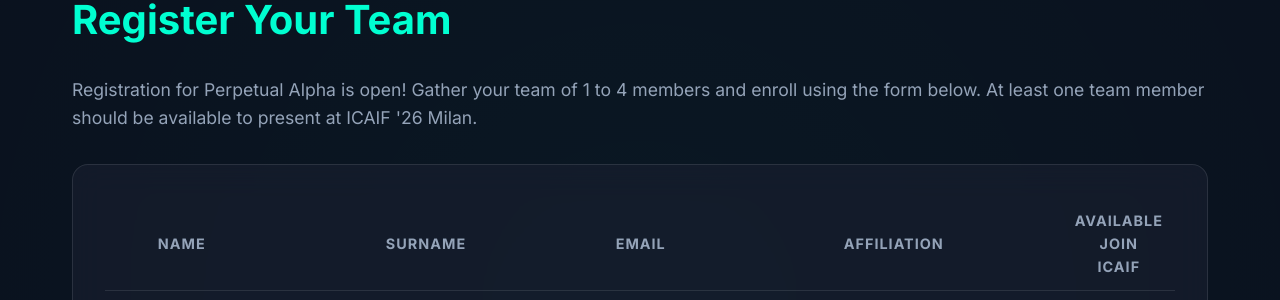
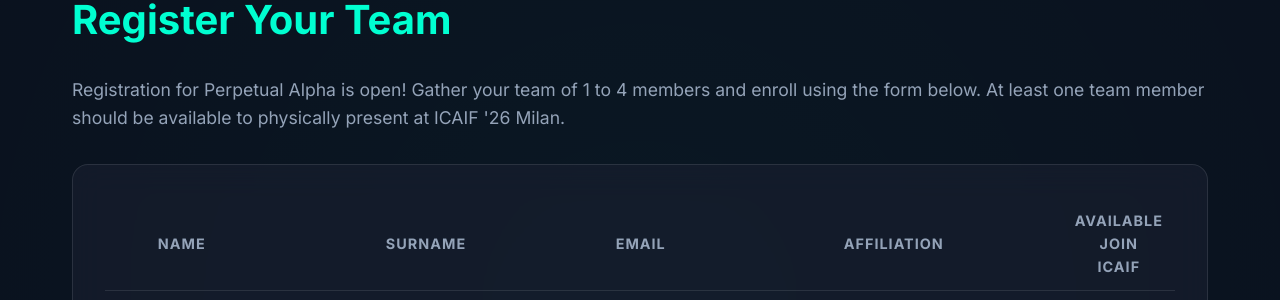
Before and after one commit to perpetual-alpha26/perpetual-alpha26.github.io, a Jekyll site: the page built from register.md, in a window 1280 px wide and 900 px high. Shown: the part 133-433 px from the top of the window. Built offline with Jekyll 4.4.1, drawn with Linux system fonts in a browser that asks for light colours.

Commit message:
Update intro text to specify physical presence

```diff
--- a/register.md
+++ b/register.md
@@ -5,7 +5,7 @@ title: Register
 
 <div class="page-content">
     <h1>Register Your Team</h1>
-    <p>Registration for Perpetual Alpha is open! Gather your team of 1 to 4 members and enroll using the form below. At least one team member should be available to present at ICAIF '26 Milan.</p>
+    <p>Registration for Perpetual Alpha is open! Gather your team of 1 to 4 members and enroll using the form below. At least one team member should be available to physically present at ICAIF '26 Milan.</p>
 
     <div class="glass-card" style="margin-top: 2rem;">
         <form action="YOUR_GETFORM_ENDPOINT" method="POST">
```
